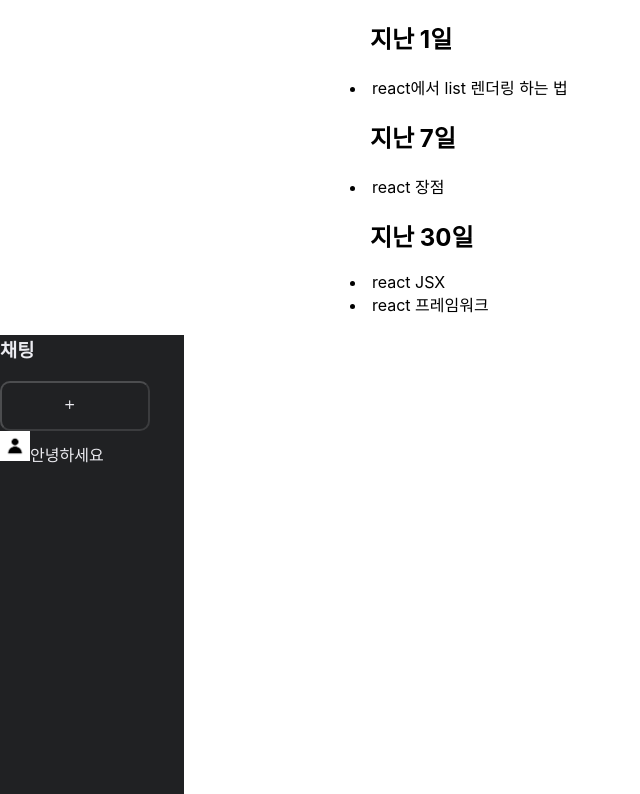
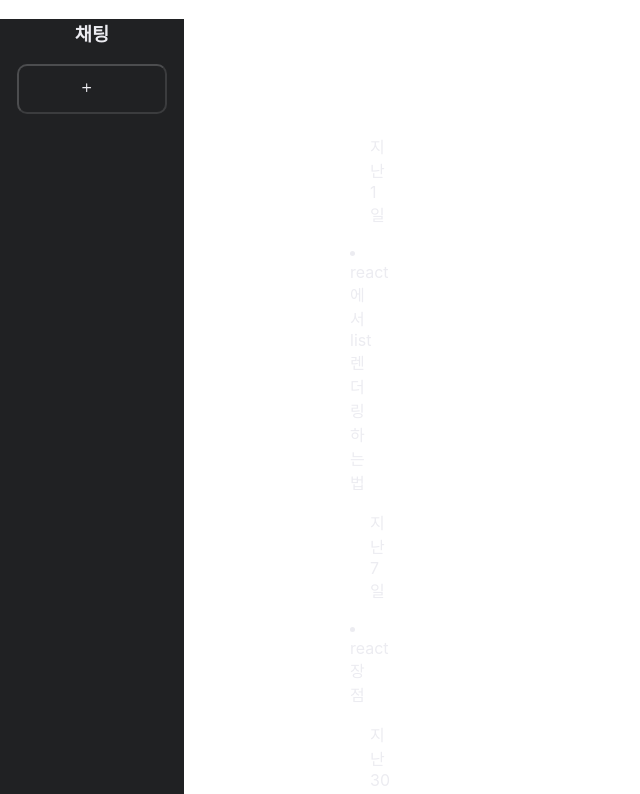
Before and after one commit to gojaeng/INU_AppCenter, a React (Create React App) app in the folder study/: page / in a window 1280 px wide. Shown: the top 794 px of the page, without its empty margins (0-640 px from the left). Built offline with nearby package versions, Linux system fonts and the light colour scheme.

Commit message:
Test : Add chat list

```diff
--- a/study/src/App.tsx
+++ b/study/src/App.tsx
@@ -20,7 +20,10 @@ const NewChat = styled.button`
     border-color: rgba(255, 255, 255, 0.2);
     border-radius: 10px;
 `;
-
+const ChatListContainer = styled.div`
+    margin-top: 20px;
+    width: 20vh;
+`;
 function App() {
     const Image = '/default-profile-account-unknown-icon-black-silhouette-free-vector.jpg';
     const setting = Icons.setting;
@@ -53,18 +56,18 @@ function App() {
     ];
 
     return (
-        <>
-            <div className="App">
-                <ChatList chatItems={chatItems} />
-            </div>
+        <div className="App">
             <Side>
                 <h3>채팅</h3>
                 <NewChat>{add}</NewChat>
                 <br></br>
+                <ChatListContainer>
+                    <ChatList chatItems={chatItems} />
+                </ChatListContainer>
                 <img src={Image} alt="Profile" style={{ width: '30px' }} />
                 안녕하세요
             </Side>
-        </>
+        </div>
     );
 }
 
--- a/study/src/ChatList.tsx
+++ b/study/src/ChatList.tsx
@@ -24,7 +24,7 @@ const ChatList: React.FC<{ chatItems: { title: string; chatId: string; lastChat:
         <div style={{ textAlign: 'left', marginLeft: '350px' }}>
             {groupByDate.lastDay && (
                 <>
-                    <h2 style={{ marginLeft: '20px' }}>지난 1일</h2>
+                    <p style={{ marginLeft: '20px' }}>지난 1일</p>
 
                     {groupByDate.lastDay.map((chat) => (
                         <li key={chat.chatId}>{chat.title}</li>
@@ -33,7 +33,7 @@ const ChatList: React.FC<{ chatItems: { title: string; chatId: string; lastChat:
             )}
             {groupByDate.lastWeek && (
                 <>
-                    <h2 style={{ marginLeft: '20px' }}>지난 7일</h2>
+                    <p style={{ marginLeft: '20px' }}>지난 7일</p>
 
                     {groupByDate.lastWeek.map((chat) => (
                         <li key={chat.chatId}>{chat.title}</li>
@@ -42,7 +42,7 @@ const ChatList: React.FC<{ chatItems: { title: string; chatId: string; lastChat:
             )}
             {groupByDate.lastMonth && (
                 <>
-                    <h2 style={{ marginLeft: '20px' }}>지난 30일</h2>
+                    <p style={{ marginLeft: '20px' }}>지난 30일</p>
 
                     {groupByDate.lastMonth.map((chat) => (
                         <li key={chat.chatId}>{chat.title}</li>
```
